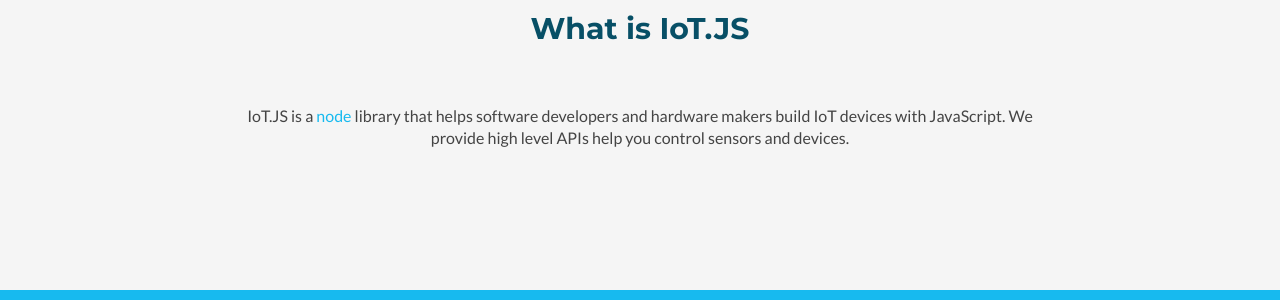
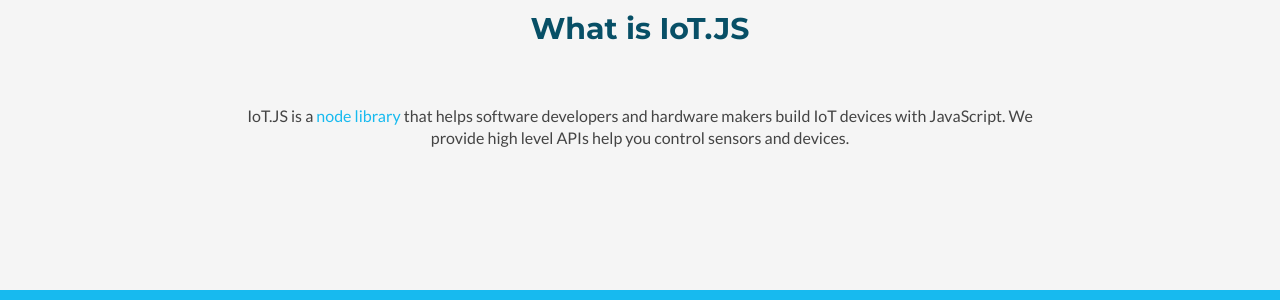
Before and after one commit to iot-js/iot-js.github.io, a Jekyll site: the page built from index.html, in a window 1280 px wide and 900 px high, scrolled down 413 px. Shown: the part 154-454 px from the top of the window. Built offline with Jekyll 4.4.1, drawn with Linux system fonts in a browser that asks for light colours; Markdown is read by kramdown in place of the engine named in the settings.

Commit message:
Add NPM link

```diff
--- a/_includes/about.html
+++ b/_includes/about.html
@@ -2,7 +2,7 @@
     <section id="about" class="about section">
         <div class="container">
             <h2 class="title text-center">What is IoT.JS</h2>
-            <p class="intro text-center">IoT.JS is a <a href="https://nodejs.org">node</a> library that helps software developers and hardware makers build IoT devices with JavaScript. We provide high level APIs help you control sensors and devices.</p>
+            <p class="intro text-center">IoT.JS is a <a href="https://www.npmjs.com/package/iotjs" target="_blank">node library</a> that helps software developers and hardware makers build IoT devices with JavaScript. We provide high level APIs help you control sensors and devices.</p>
             <!--
             <div class="row">
                 <div class="item col-md-4 col-sm-6 col-xs-12">
```
Also changed, not shown: 1 other file.
